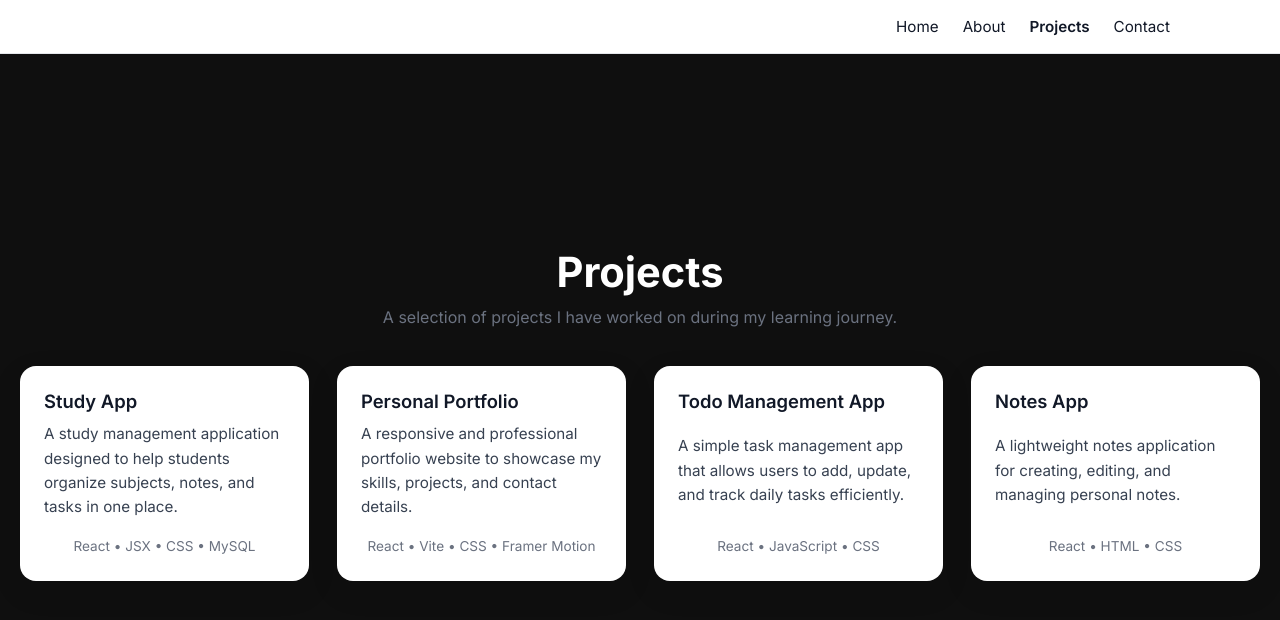
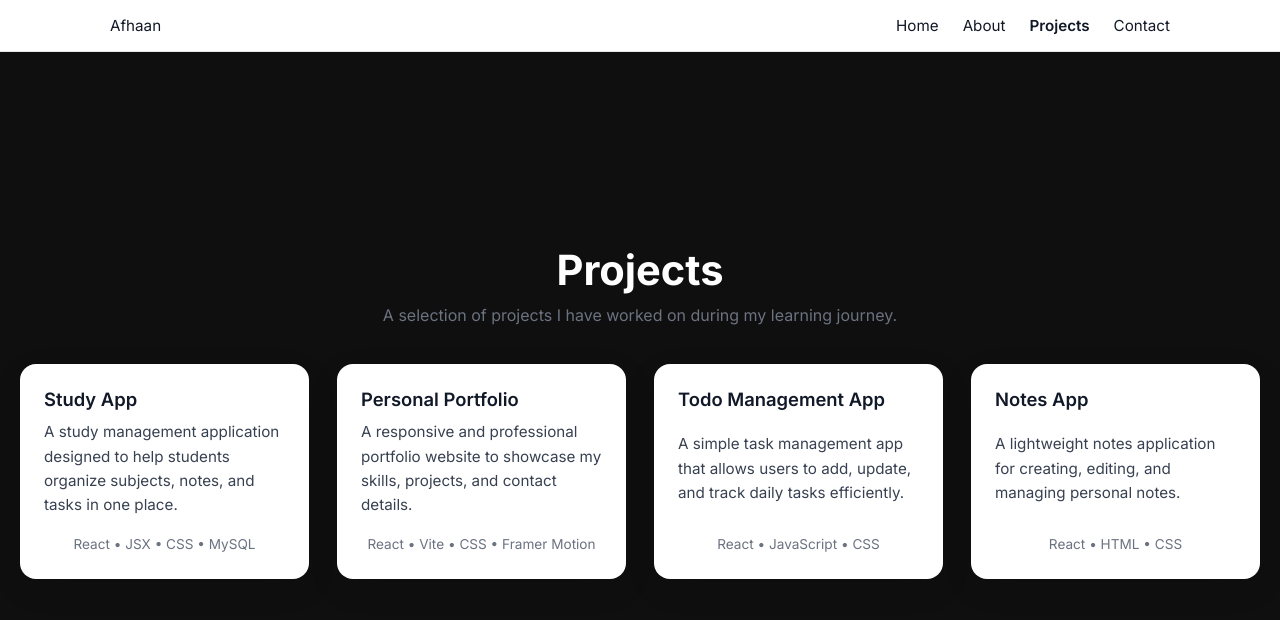
Before and after one commit to afhaan247/afhaan-portfolio, a React (Vite) app: page /projects in a window 1280 px wide. Shown: the top 620 px of the page. Built offline with nearby package versions, Linux system fonts and the light colour scheme.

Commit message:
Make name a normal nav link and stabilize navbar

```diff
--- a/src/components/Navbar.jsx
+++ b/src/components/Navbar.jsx
@@ -19,21 +19,16 @@ function Navbar() {
           display: "flex",
           alignItems: "center",
           justifyContent: "space-between",
+          fontSize: "0.95rem",
         }}
       >
-        {/* Logo */}
-        <div style={{ fontWeight: 600, fontSize: "1.1rem" }}>
+        {/* Name (same style as links) */}
+        <NavLink to="/" style={linkStyle}>
           Afhaan
-        </div>
+        </NavLink>
 
-        {/* Links */}
-        <div
-          style={{
-            display: "flex",
-            gap: "24px",
-            fontSize: "0.95rem",
-          }}
-        >
+        {/* Navigation links */}
+        <div style={{ display: "flex", gap: "24px" }}>
           <NavLink to="/" style={linkStyle}>
             Home
           </NavLink>
```
